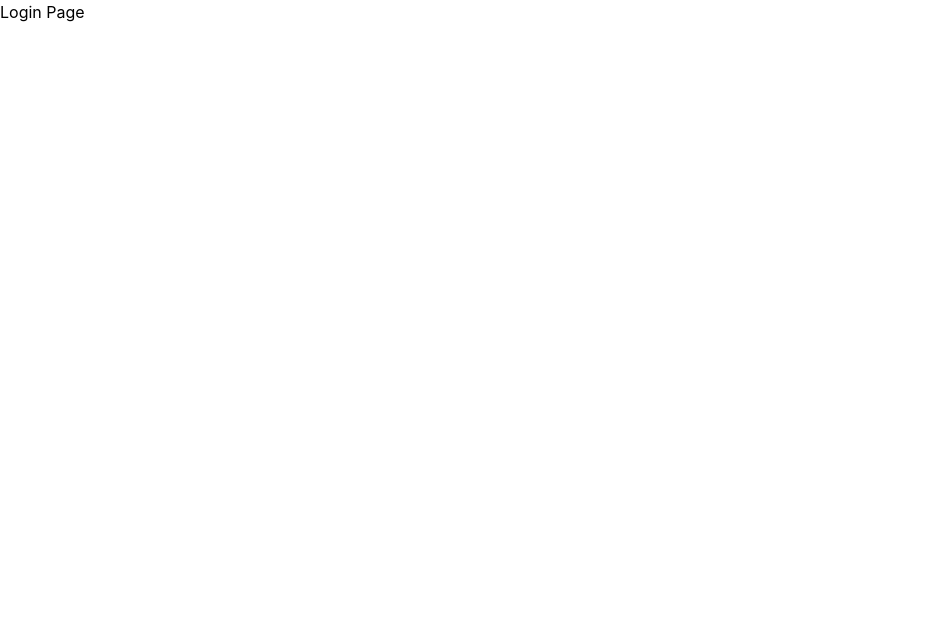
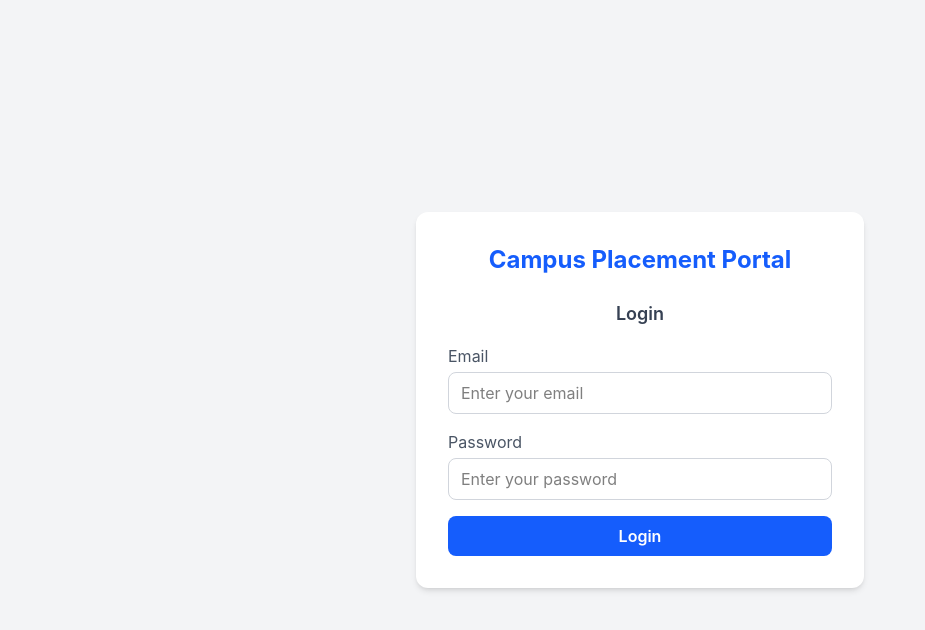
Before and after one commit to Anuj230977/campus-placement-portal, a React app in the folder frontend/: page /login in a window 1280 px wide. Shown: the top 630 px of the page, without its empty margins (0-925 px from the left). Built offline with nearby package versions, Linux system fonts and the light colour scheme; the HTML template or start-up script is replaced by a standard one.

Commit message:
Login page UI complete and working

```diff
--- a/frontend/src/App.jsx
+++ b/frontend/src/App.jsx
@@ -1,11 +1,12 @@
 import { BrowserRouter , Routes , Route } from 'react-router-dom'
+import Login from './pages/Login'
 
 function App() {
   return (
     <BrowserRouter>
       <Routes>
         <Route path="/" element={<h1>Home Page</h1>} />
-        <Route path="/login" element={<h1>Login Page</h1>} />
+        <Route path="/login" element={<Login />} />
         <Route path="/signup" element={<h1>Signup Page</h1>} />
       </Routes>
     </BrowserRouter>
--- /dev/null
+++ b/frontend/src/pages/Login.jsx
@@ -0,0 +1,91 @@
+import { useState } from 'react'
+import { useNavigate } from 'react-router-dom'
+import { useAuth } from '../context/AuthContext'
+import API from '../utils/api'
+
+function Login() {
+    const [email, setEmail] = useState('')
+    const [password, setPassword] = useState('')
+    const [error, setError] = useState('')
+    const [loading, setLoading] = useState(false)
+
+    const { login } = useAuth()
+    const navigate = useNavigate()
+
+    const handleLogin = async (e) => {
+        e.preventDefault()
+        setLoading(true)
+        setError('')
+
+        try {
+            const res = await API.post('/auth/login', { email, password })
+            login(
+                { name: res.data.name, role: res.data.role },
+                res.data.token
+            )
+
+            if (res.data.role === 'student') {
+                navigate('/student/dashboard')
+            } else {
+                navigate('/company/dashboard')
+            }
+        } catch (err) {
+            setError(err.response?.data?.message || 'Login failed')
+        } finally {
+            setLoading(false)
+        }
+    }
+
+    return (
+        <div className="min-h-screen bg-gray-100 flex items-center justify-center">
+            <div className="bg-white p-8 rounded-xl shadow-md w-full max-w-md">
+                <h2 className="text-2xl font-bold text-center text-blue-600 mb-6">
+                    Campus Placement Portal
+                </h2>
+                <h3 className="text-lg font-semibold text-center text-gray-700 mb-4">
+                    Login
+                </h3>
+
+                <form onSubmit={handleLogin}>
+                    <div className="mb-4">
+                        <label className="block text-gray-600 mb-1">Email</label>
+                        <input
+                            type="email"
+                            value={email}
+                            onChange={(e) => setEmail(e.target.value)}
+                            className="w-full border border-gray-300 rounded-lg px-3 py-2 focus:border-blue-500"
+                            placeholder="Enter your email"
+                            required
+                        />
+                    </div>
+
+                    <div className="mb-4">
+                        <label className="block text-gray-600 mb-1">Password</label>
+                        <input
+                            type="password"
+                            value={password}
+                            onChange={(e) => setPassword(e.target.value)}
+                            className="w-full border border-gray-300 rounded-lg px-3 py-2 focus:border-blue-500"
+                            placeholder="Enter your password"
+                            required
+                        />
+                    </div>
+
+                    {error && (
+                        <p className="text-red-500 text-sm mb-3">{error}</p>
+                    )}
+
+                    <button
+                        type="submit"
+                        disabled={loading}
+                        className="w-full bg-blue-600 text-white py-2 rounded-lg font-semibold hover:bg-blue-700 disabled:opacity-50"
+                    >
+                        {loading ? 'Logging in...' : 'Login'}
+                    </button>
+                </form>
+
+            </div>
+        </div>
+    )
+}
+export default Login
```
